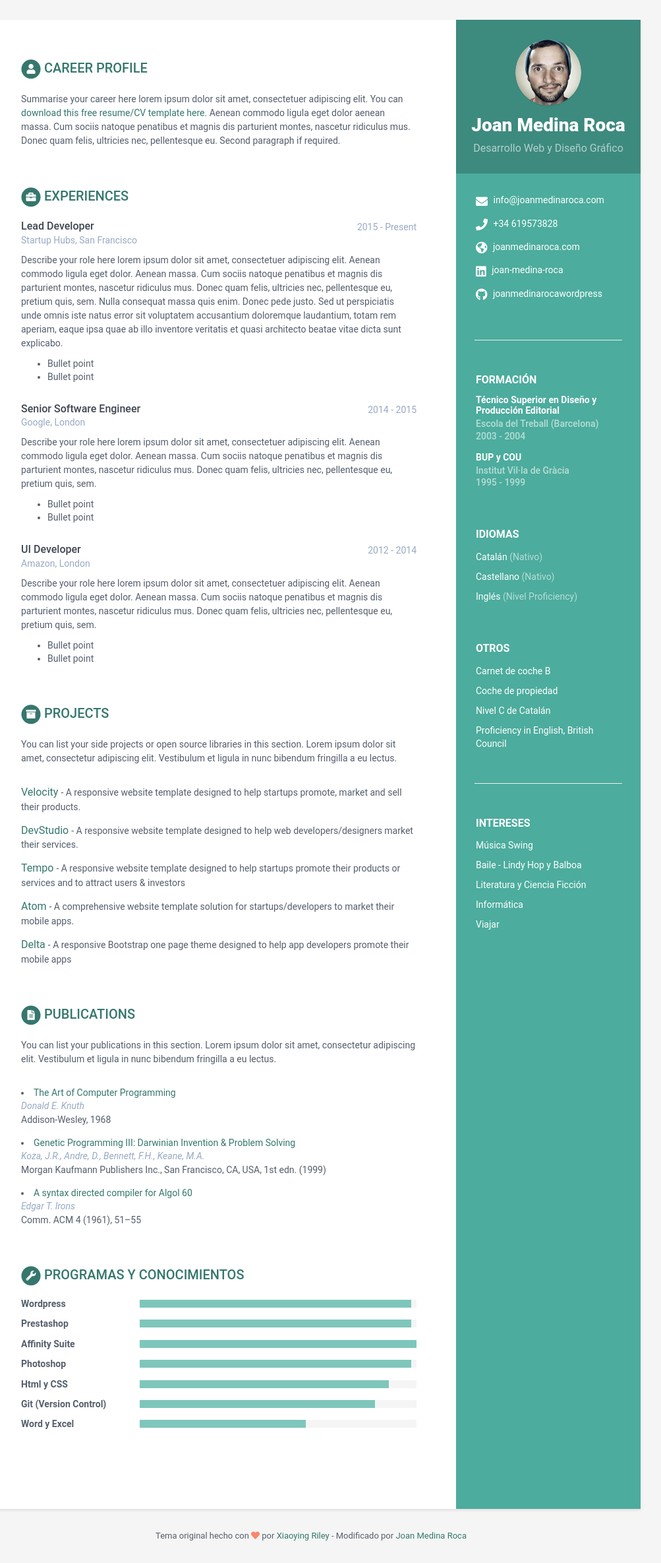
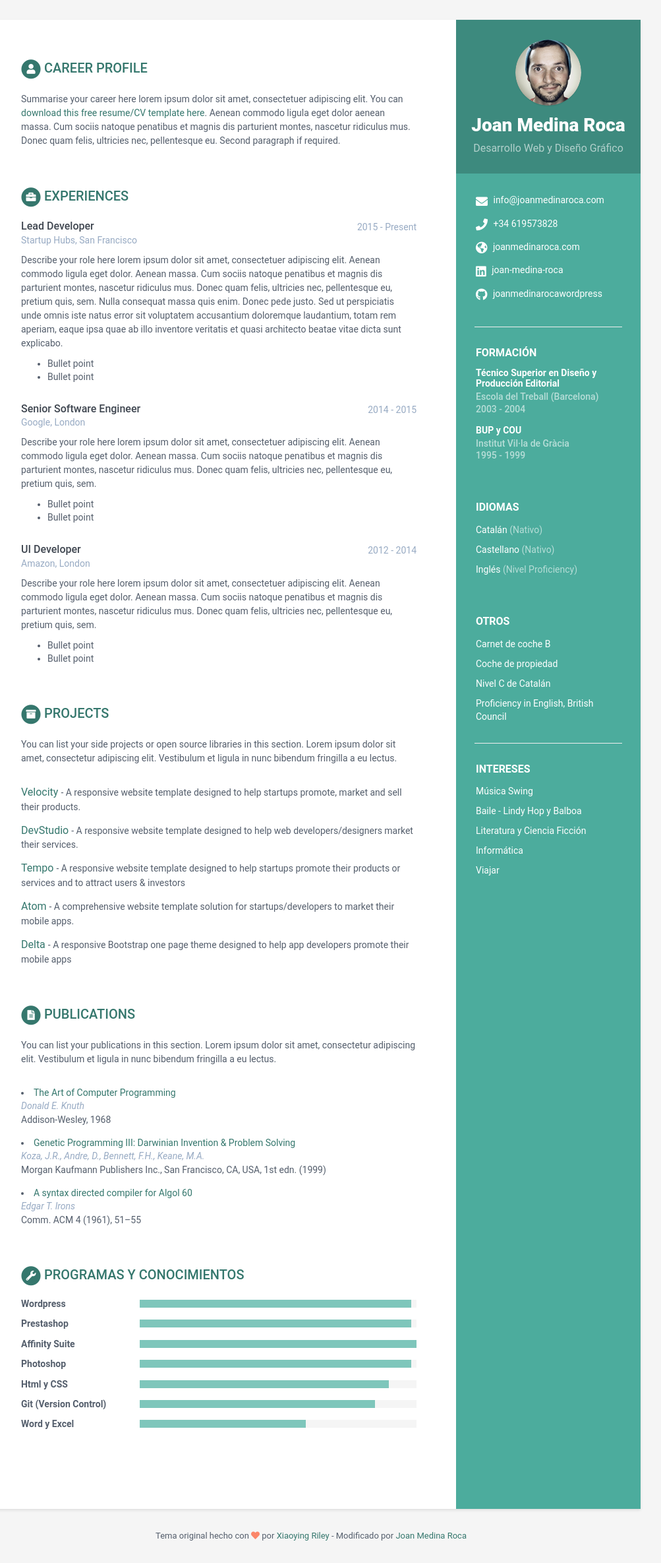
Before and after one commit to joan-medina-roca/cv.joanmedinaroca.com, a Jekyll site: the page built from index.html, in a window 1280 px wide. Shown: the whole page at 66% size, without its empty margins (168-1171 px from the left). Built offline with Jekyll 4.4.1, drawn with Linux system fonts in a browser that asks for light colours.

Commit message:
margin top and bottom of hr

```diff
--- a/_sass/_base.scss
+++ b/_sass/_base.scss
@@ -35,7 +35,8 @@ p {
 
 .hr-style {
   width: 80%;
-  height: 1px;
+  margin-top: 0px;
+  margin-bottom: 0px;
 }
 
 .wrapper {
```
